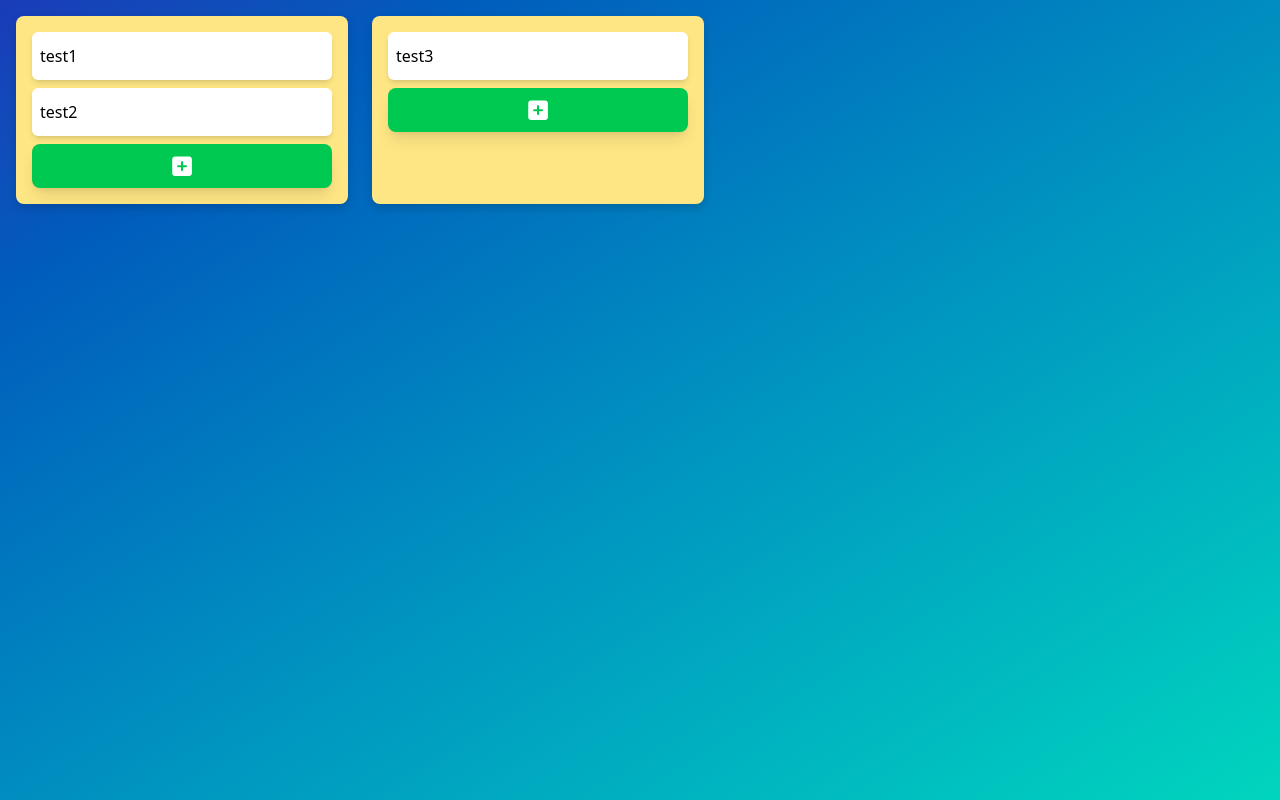
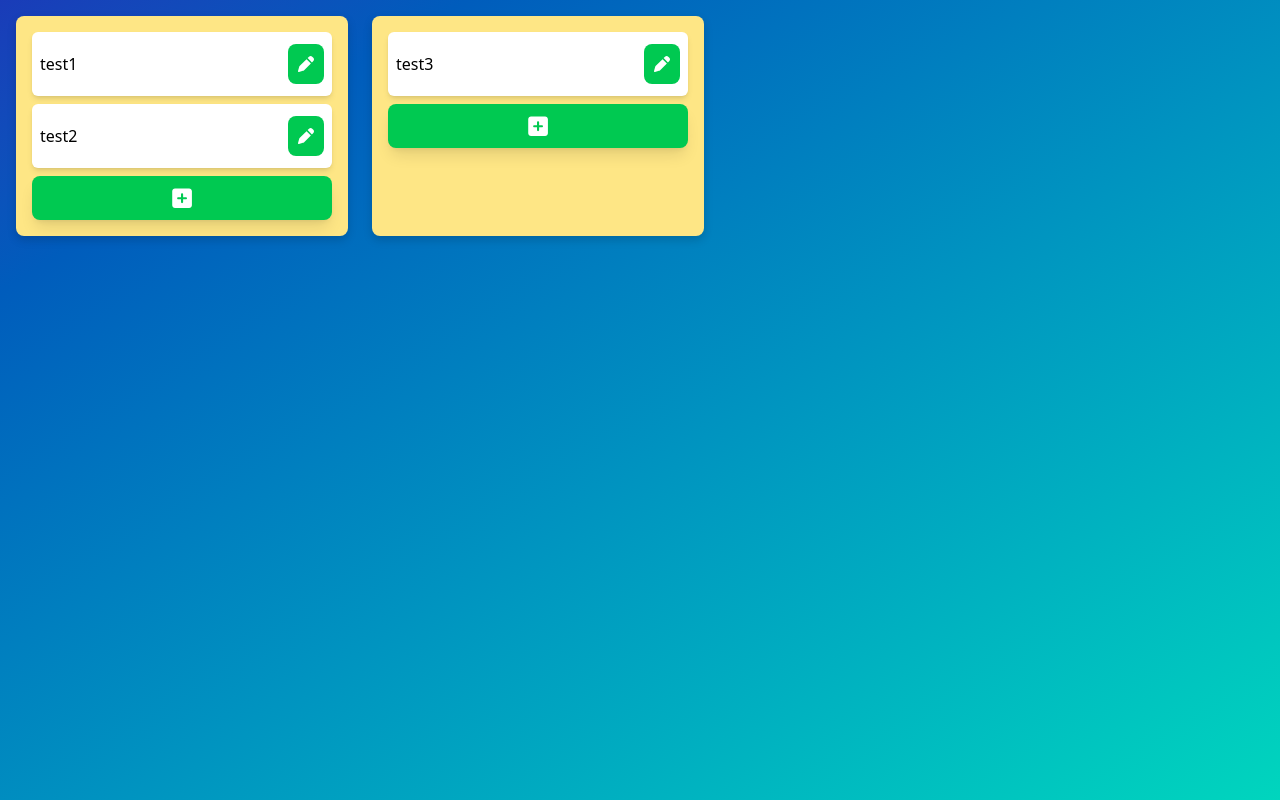
Before and after one commit to PipeVerri/ClonTrello, a Next.js app in the folder apps/web/: page / in a window 1280 px wide. Built offline with nearby package versions, Linux system fonts and the light colour scheme.

Commit message:
Cambios minimos

```diff
--- a/apps/web/src/components/Card/Card.tsx
+++ b/apps/web/src/components/Card/Card.tsx
@@ -1,7 +1,7 @@
-"use client";
-
 import type { Dispatch } from "react";
 import type { BoardAction, BoardState, OriginalCardPlace } from "../CardContainer/reducer";
+import {FontAwesomeIcon} from "@fortawesome/react-fontawesome";
+import {faPen} from "@fortawesome/free-solid-svg-icons";
 
 interface BaseCardProps {
   id: number;
@@ -45,7 +45,7 @@ export default function Card({
   const data = state.cards[id];
   return (
     <div
-      className="bg-white rounded-md shadow-md p-2 border-0 py-3 w-card"
+      className="bg-white rounded-md shadow-md p-2 border-0 py-3 w-card flex flex-row"
       onMouseDown={handlePress}
       ref={innerRef}
     >
@@ -62,6 +62,9 @@ export default function Card({
             className={"overflow-hidden text-ellipsis block w-full"}
             size={Math.max(placeholder.length, data.title.length)}
         />
+        <button className={"bg-green-500 p-2 rounded-lg"}>
+            <FontAwesomeIcon icon={faPen} color="white" />
+        </button>
     </div>
   );
 }
```
